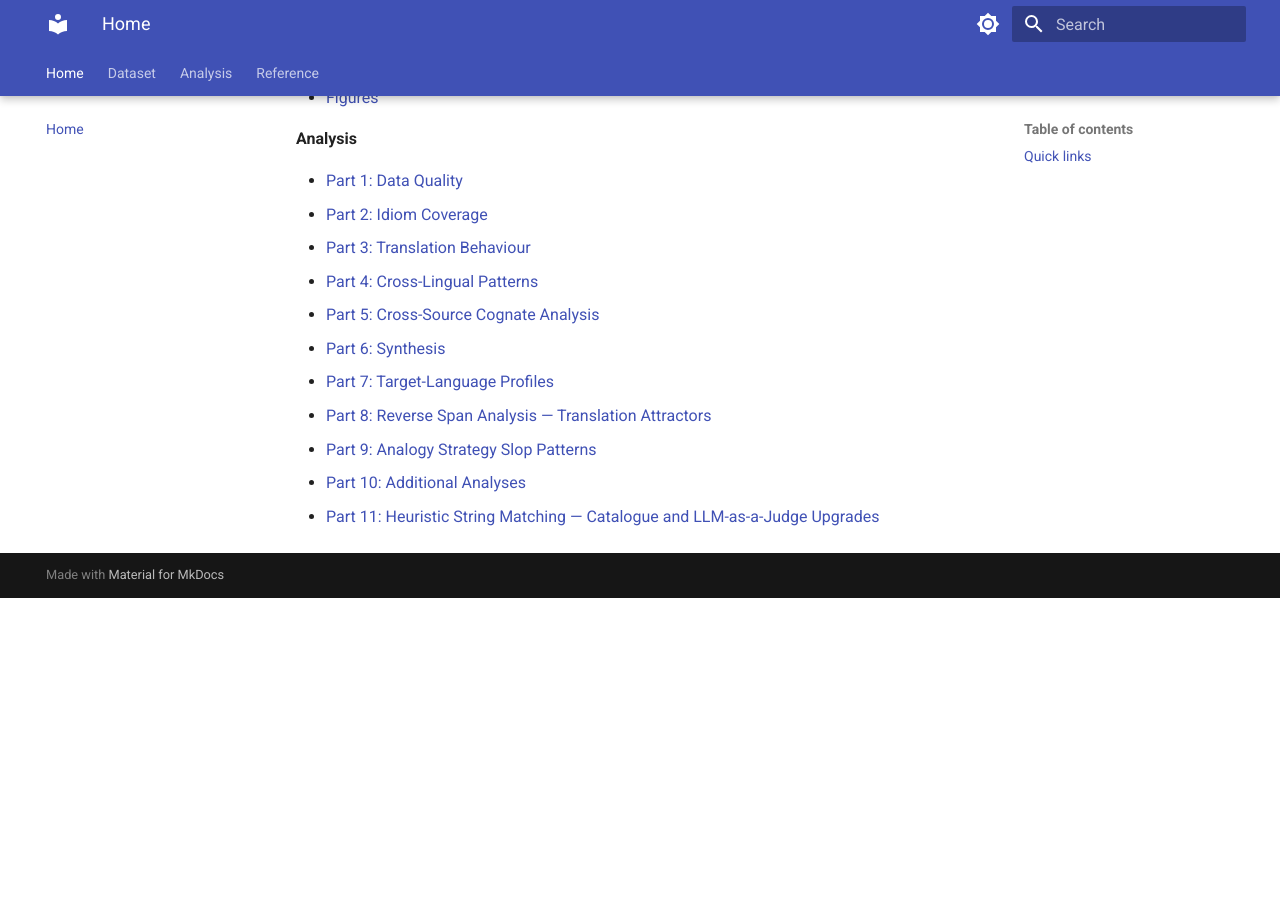
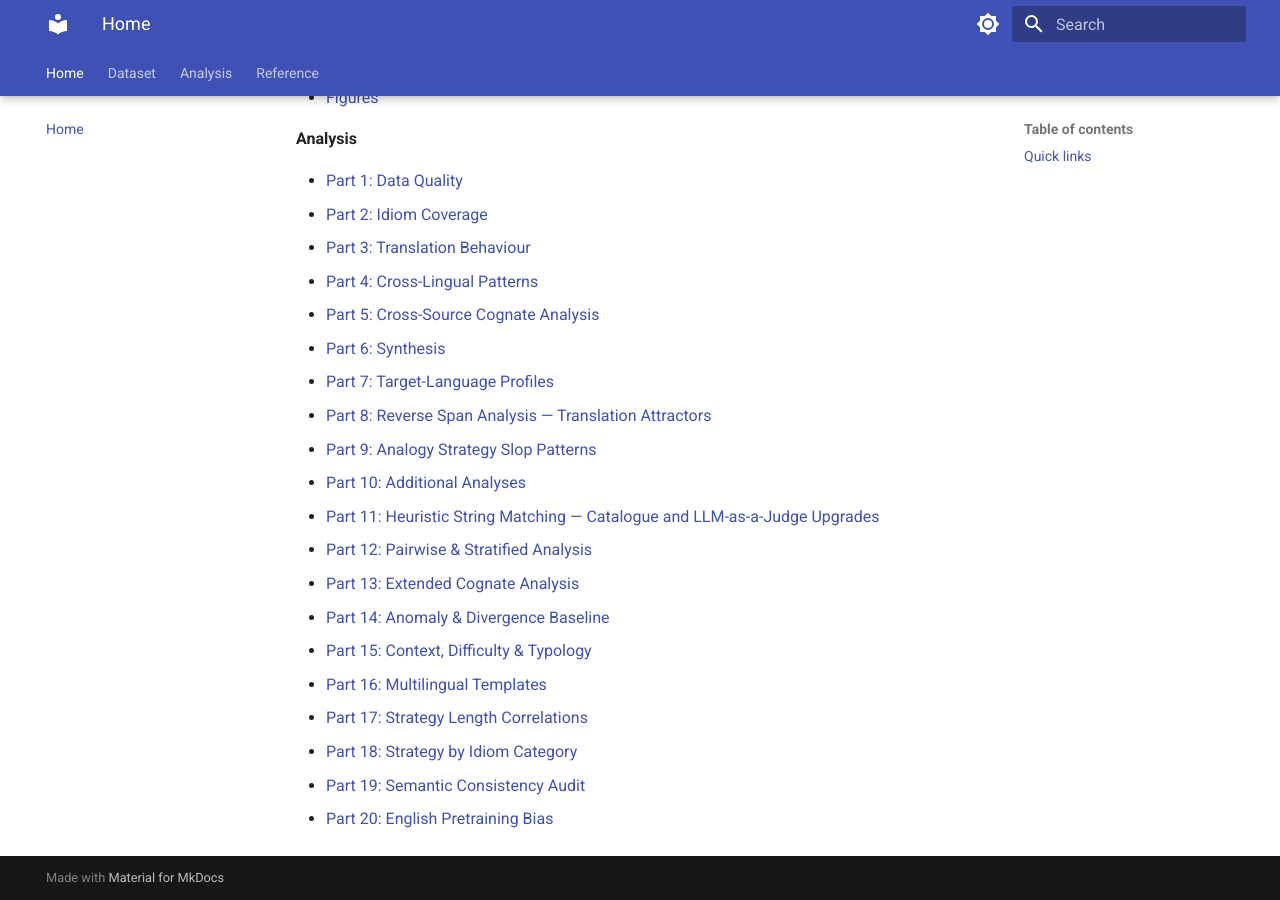
Before and after one commit to kenantang/IdiomTranslate30-analysis, an MkDocs documentation site: the page built from docs/index.md, in a window 1280 px wide and 900 px high, scrolled down 1284 px. Built offline with MkDocs 1.6.1 and Material for MkDocs 9.7.7, drawn with Linux system fonts in a browser that asks for light colours; before the commit the page ends 1882 px from its top, so only the background shows below that.

```diff
--- a/docs/index.md
+++ b/docs/index.md
@@ -43,3 +43,12 @@
 - [Part 9: Analogy Strategy Slop Patterns](analysis/part9_analogy_slop.md)
 - [Part 10: Additional Analyses](analysis/part10_additional.md)
 - [Part 11: Heuristic String Matching — Catalogue and LLM-as-a-Judge Upgrades](analysis/part11_heuristics.md)
+- [Part 12: Pairwise & Stratified Analysis](analysis/part12_pairwise_stratified.md)
+- [Part 13: Extended Cognate Analysis](analysis/part13_extended_cognates.md)
+- [Part 14: Anomaly & Divergence Baseline](analysis/part14_anomaly_divergence.md)
+- [Part 15: Context, Difficulty & Typology](analysis/part15_context_difficulty.md)
+- [Part 16: Multilingual Templates](analysis/part16_multilingual_templates.md)
+- [Part 17: Strategy Length Correlations](analysis/part17_strategy_correlations.md)
+- [Part 18: Strategy by Idiom Category](analysis/part18_strategy_by_category.md)
+- [Part 19: Semantic Consistency Audit](analysis/part19_semantic_consistency.md)
+- [Part 20: English Pretraining Bias](analysis/part20_english_pretraining_bias.md)
```
Also changed, not shown: README.md (+11 -0 lines), docs/analysis/part17_strategy_correlations.md (+9 -10 lines), docs/analysis/part7_language_profiles.md (+6 -4 lines), docs/reference/definitions.md (+1 -1 lines).
